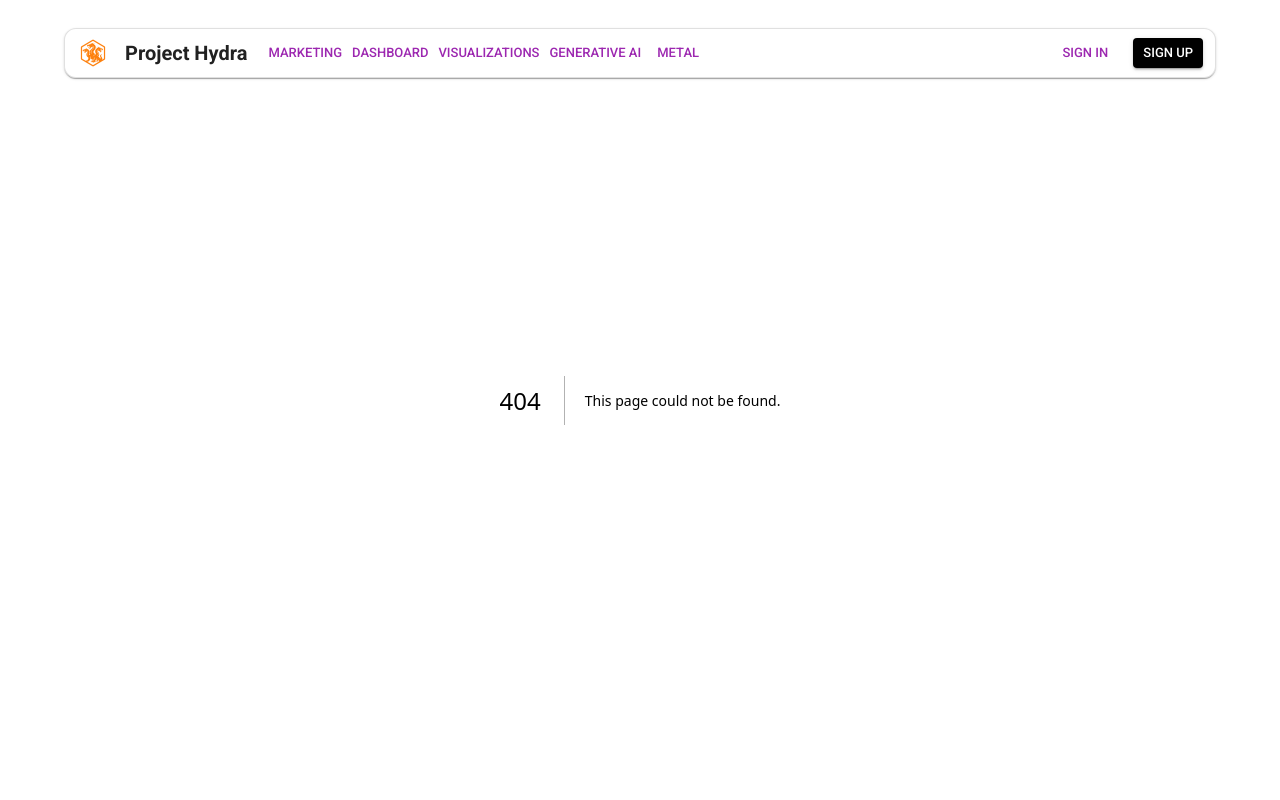
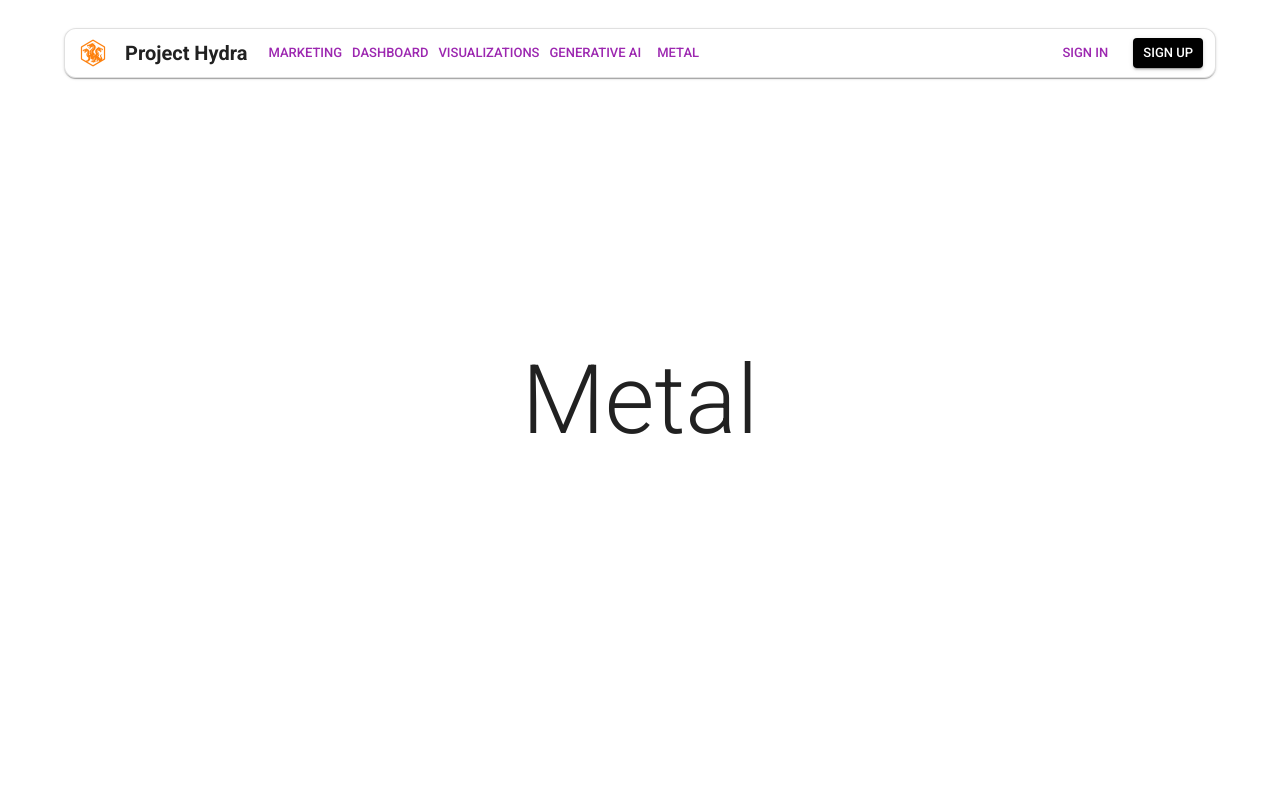
Before and after one commit to Stormbreaker9000/project-hydra, a Next.js app: page /metal in a window 1280 px wide. Before the commit this address had no page. Shown: the top 800 px of the page. Built offline with nearby package versions, Linux system fonts and the light colour scheme; what @mui/material-nextjs would draw is missing.

Commit message:
Organized components better with non-routable folders and started dynamic api routes for nextjs

```diff
--- /dev/null
+++ b/src/app/metal/page.tsx
@@ -0,0 +1,20 @@
+import { Box, Container, Typography } from "@mui/material";
+
+export default function Metal() {
+    return (
+        <Box>
+            <Container
+                sx={{
+                    display: "flex",
+                    flexDirection: "column",
+                    alignItems: "center",
+                    justifyContent: "center",
+                    height: "100vh",
+                    width: "100%",
+                }}
+            >
+                <Typography variant="h1">Metal</Typography>
+            </Container>
+        </Box>
+    )
+}
```
Also changed, not shown: src/app/marketing/page.tsx (+6 -6 lines), src/app/marketing/_components/FAQ.tsx (renamed from src/components/FAQ.tsx), src/app/marketing/_components/Features.tsx (renamed from src/components/Features.tsx), src/app/marketing/_components/Hero.tsx (renamed from src/components/Hero.tsx), src/app/marketing/_components/Highlights.tsx (renamed from src/components/Highlights.tsx), src/app/marketing/_components/LogoCollection.tsx (renamed from src/components/LogoCollection.tsx), src/app/marketing/_components/Pricing.tsx (renamed from src/components/Pricing.tsx).
